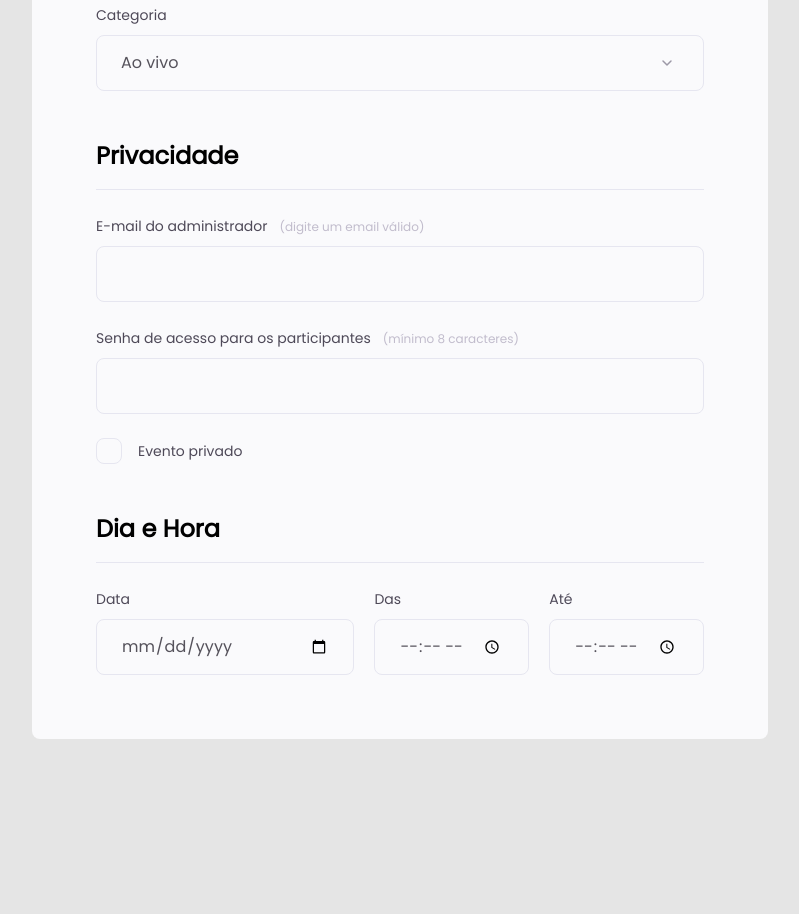
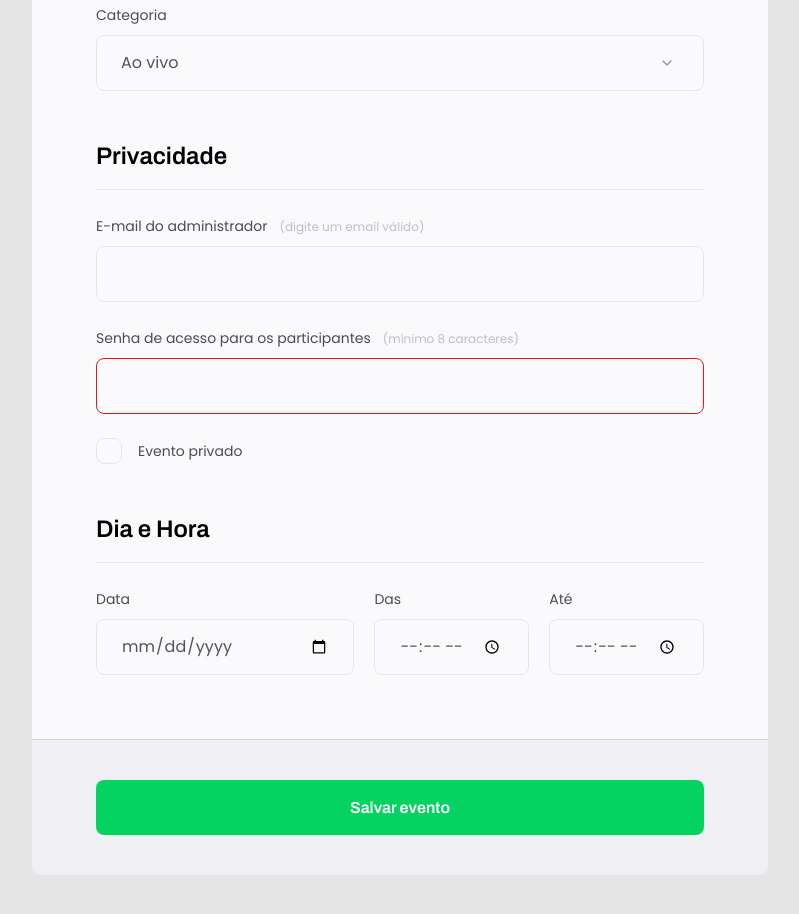
Before and after one commit to Shadryus/Criacao-de-eventos, a plain HTML site: page index.html in a window 1280 px wide. Shown: the part 968-1882 px from the top of the page, without its empty margins (240-1039 px from the left). Before the commit the page ends 1707 px from the top, so only its background shows below. Drawn offline with Linux system fonts and the light colour scheme.

Commit message:
conclusao do projeto

```diff
--- a/index.html
+++ b/index.html
@@ -22,7 +22,7 @@
         formulário de inscrição.
       </p>
     </header>
-    <form>
+    <form id="my-form">
       <!-- Informações do Evento -->
       <fieldset>
         <div class="fieldset-wrapper">
@@ -30,7 +30,11 @@
 
           <div class="input-wrapper">
             <label for="event-title">Título do evento <span>(mínimo 8 caracteres)</span> </label>
-            <input type="text" id="event-title" />
+            <input
+            type="text"
+            id="event-title"
+            required
+            minlength="8"/>
           </div>
 
           <div class="input-wrapper">
@@ -71,7 +75,11 @@
 
           <div class="input-wrapper">
             <label for="event-password">Senha de acesso para os participantes<span>(mínimo 8 caracteres)</span></label>
-            <input type="password" id="event-password" />
+            <input
+            type="password"
+            id="event-password"
+            required
+            minlength="8"/>
           </div>
 
           <div class="checkbox-wrapper">
@@ -105,7 +113,15 @@
         </div>
       </fieldset>
 
+
     </form>
+    <footer>
+      <input
+        class="button"
+        type="submit"
+        form="my-form"
+        value="Salvar evento">
+    </footer>
   </div>
 </body>
 </html>
--- a/style.css
+++ b/style.css
@@ -5,7 +5,7 @@
 }
 
 /* os itens de formulário precisam ter a fonte definida individualmente*/
-body, input, button, select, textarea{
+body, input, select, textarea{
   font-family: 'Poppins', sans-serif;
 }
 
@@ -60,7 +60,7 @@ form{
   margin-top: 38px;
   background: #FAFAFC;
   min-height: 300px;
-  border-radius: 8px;
+  border-radius: 8px 8px 0 0;
   padding: 64px;
 
   display: flex;
@@ -78,8 +78,8 @@ fieldset{
   gap: 24px;
 }
 
-fieldset legend{
-  font-family: 'Archivo' sans-serif;
+fieldset legend {
+  font-family: 'Archivo', sans-serif;
   font-weight: 600;
   font-size: 24px;
   line-height: 34px;
@@ -199,3 +199,40 @@ fieldset legend{
 .checkbox-wrapper input:focus + label::before{
   outline: 2px solid black;
 }
+
+footer{
+  background: #F0F0F4;
+
+  height: 136px;
+  display: flex;
+  flex-direction: column;
+
+  padding: 40px 64px;
+
+  margin-bottom: 100px;
+  border-top: 1px solid #D6D6D6;
+  border-radius: 0 0 8px 8px;
+}
+
+/* formatação do botão */
+footer .button{
+  height: 56px;
+  background: #04D361;
+  border-radius: 8px;
+  color: #FFFFFF;
+  font-size: 16px;
+  font-weight: 600;
+  line-height: 26px;
+  font-family: 'Archivo', sans-serif;
+  border: none;
+}
+
+/* troca a cor do botão quando passa o mouse por cima */
+footer .button:hover{
+  background-color: #059c49;
+}
+
+/* troca a cor da borda do inputs com required quando atende as condições  */
+input:invalid{
+  border: 1px solid #FF1010;
+}
```
